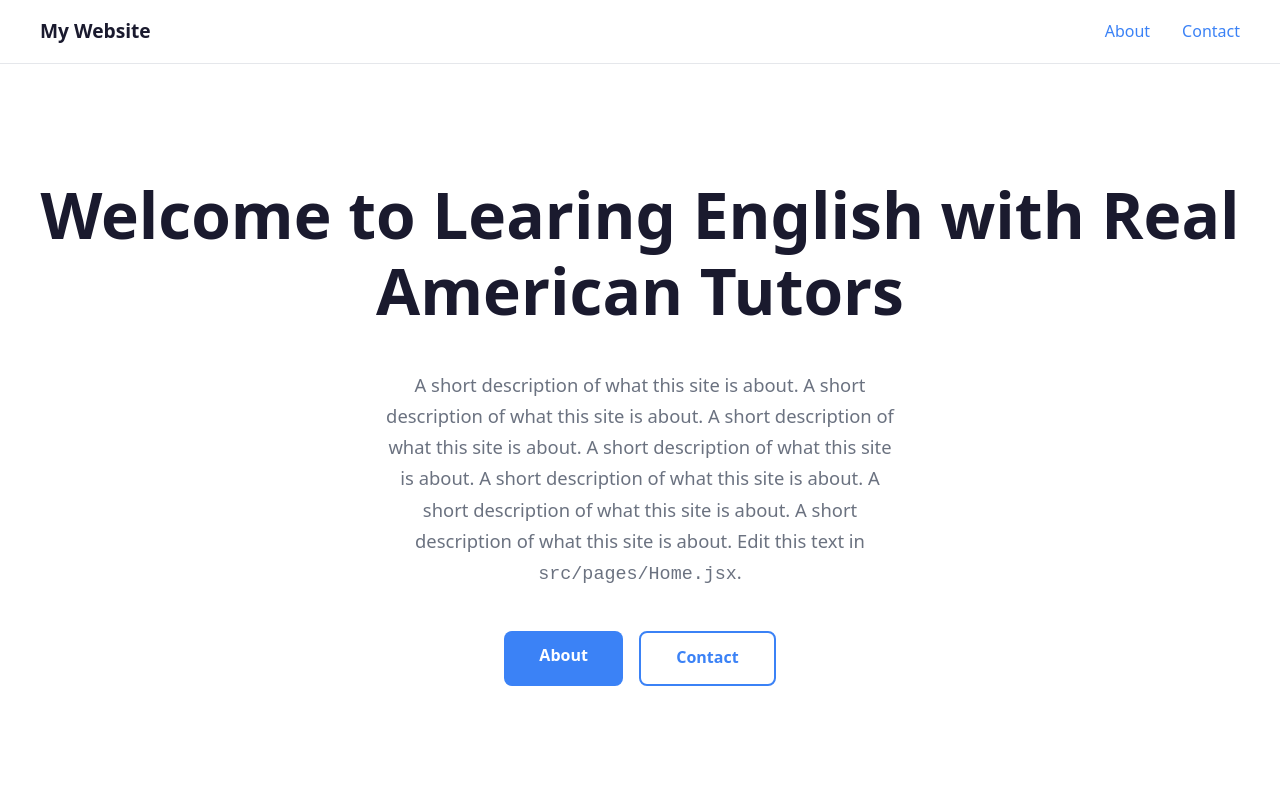
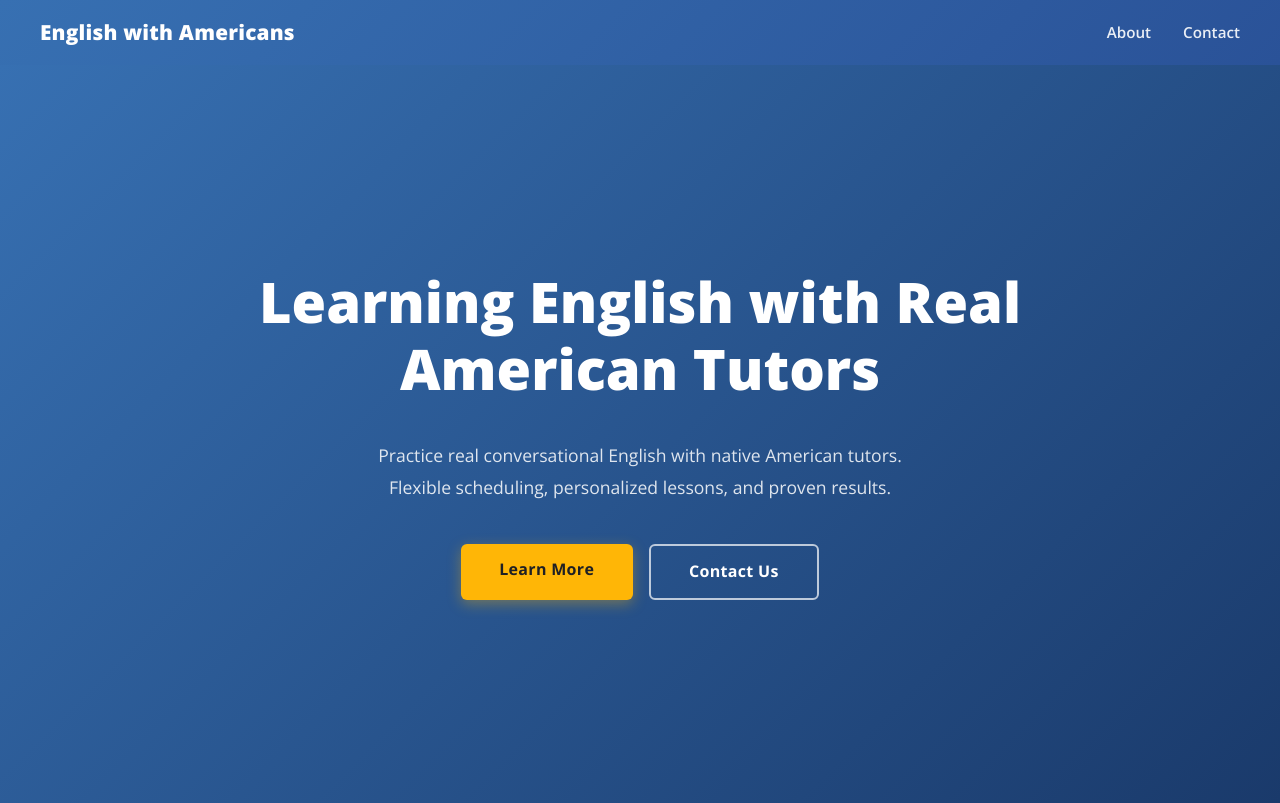
Before and after one commit to spevzner/staticwebsite, a React (Vite) app: page / in a window 1280 px wide. Built offline with nearby package versions, Linux system fonts and the light colour scheme.

Commit message:
Updated the site with an exmaple of lingua-sphere.com

```diff
--- a/index.html
+++ b/index.html
@@ -4,7 +4,10 @@
     <meta charset="UTF-8" />
     <link rel="icon" type="image/svg+xml" href="/vite.svg" />
     <meta name="viewport" content="width=device-width, initial-scale=1.0" />
-    <title>staticwebsite</title>
+    <title>Learning English with Real American Tutors</title>
+    <link rel="preconnect" href="https://fonts.googleapis.com" />
+    <link rel="preconnect" href="https://fonts.gstatic.com" crossorigin />
+    <link href="https://fonts.googleapis.com/css2?family=Open+Sans:wght@400;600;700;800&display=swap" rel="stylesheet" />
   </head>
   <body>
     <div id="root"></div>
--- a/src/App.jsx
+++ b/src/App.jsx
@@ -8,32 +8,35 @@ const navStyle = {
   justifyContent: "space-between",
   alignItems: "center",
   padding: "1rem 2.5rem",
-  borderBottom: "1px solid #e5e7eb",
-  background: "#ffffff",
+  background: "linear-gradient(135deg, #3770b2 0%, #2a5298 100%)",
   position: "sticky",
   top: 0,
   zIndex: 100,
 };
 
 const logoStyle = {
-  fontWeight: "700",
-  fontSize: "1.2rem",
-  color: "#1a1a2e",
+  fontWeight: "800",
+  fontSize: "1.3rem",
+  color: "#ffffff",
+  letterSpacing: "0.01em",
 };
 
-const navLinksStyle = {
-  display: "flex",
-  gap: "2rem",
+const navLinkStyle = {
+  color: "rgba(255,255,255,0.9)",
+  fontWeight: "600",
+  fontSize: "0.95rem",
+  transition: "color 0.2s",
 };
 
 export default function App() {
   return (
     <BrowserRouter>
       <nav style={navStyle}>
-        <Link to="/" style={logoStyle}>My Website</Link>
-        <div style={navLinksStyle}>
-          <Link to="/about">About</Link>
-          <Link to="/contact">Contact</Link>
+        {/* ↓ Change the site name here */}
+        <Link to="/" style={logoStyle}>English with Americans</Link>
+        <div style={{ display: "flex", gap: "2rem" }}>
+          <Link to="/about" style={navLinkStyle}>About</Link>
+          <Link to="/contact" style={navLinkStyle}>Contact</Link>
         </div>
       </nav>
 
--- a/src/index.css
+++ b/src/index.css
@@ -3,15 +3,20 @@
 }
 
 :root {
-  font-family: system-ui, -apple-system, Helvetica, Arial, sans-serif;
+  --blue-primary: #3770b2;
+  --blue-accent:  #5d9cec;
+  --gold:         #ffb606;
+  --text-dark:    #1f2024;
+  --text-muted:   #555e6d;
+
+  font-family: "Open Sans", system-ui, Helvetica, Arial, sans-serif;
   line-height: 1.6;
   font-weight: 400;
-  color: #1a1a2e;
+  color: var(--text-dark);
   background-color: #ffffff;
   font-synthesis: none;
   text-rendering: optimizeLegibility;
   -webkit-font-smoothing: antialiased;
-  -moz-osx-font-smoothing: grayscale;
 }
 
 body {
@@ -20,17 +25,17 @@ body {
   min-height: 100vh;
 }
 
-h1 {
+h1, h2, h3 {
   line-height: 1.2;
   margin: 0;
 }
 
 a {
-  color: #3b82f6;
+  color: var(--blue-accent);
   text-decoration: none;
-  font-weight: 500;
+  font-weight: 600;
 }
 
 a:hover {
-  color: #1d4ed8;
+  color: var(--blue-primary);
 }
--- a/src/pages/Home.jsx
+++ b/src/pages/Home.jsx
@@ -10,68 +10,68 @@ const heroStyle = {
   flexDirection: "column",
   alignItems: "center",
   justifyContent: "center",
-  minHeight: "calc(100vh - 65px)",
+  minHeight: "calc(100vh - 62px)",
   textAlign: "center",
   padding: "4rem 2rem",
+  background: "linear-gradient(135deg, #3770b2 0%, #1a3a6b 100%)",
 };
 
 const headlineStyle = {
-  fontSize: "clamp(2.5rem, 6vw, 4rem)",
+  fontSize: "clamp(2rem, 5vw, 3.5rem)",
   fontWeight: "800",
-  color: "#1a1a2e",
+  color: "#ffffff",
   marginBottom: "1.25rem",
+  maxWidth: "800px",
+  lineHeight: "1.2",
 };
 
 const taglineStyle = {
-  fontSize: "1.15rem",
-  color: "#6b7280",
-  maxWidth: "520px",
+  fontSize: "1.1rem",
+  color: "rgba(255,255,255,0.85)",
+  maxWidth: "560px",
   marginBottom: "2.5rem",
-  lineHeight: "1.7",
+  lineHeight: "1.8",
 };
 
-const btnPrimaryStyle = {
-  padding: "0.8rem 2.2rem",
-  background: "#3b82f6",
-  color: "#ffffff",
-  borderRadius: "8px",
-  fontWeight: "600",
+const btnGoldStyle = {
+  padding: "0.85rem 2.4rem",
+  background: "#ffb606",
+  color: "#1f2024",
+  borderRadius: "6px",
+  fontWeight: "700",
   fontSize: "1rem",
-  transition: "background 0.2s",
+  letterSpacing: "0.02em",
+  boxShadow: "0 4px 14px rgba(255,182,6,0.35)",
 };
 
-const btnSecondaryStyle = {
-  padding: "0.8rem 2.2rem",
+const btnOutlineStyle = {
+  padding: "0.85rem 2.4rem",
   background: "transparent",
-  color: "#3b82f6",
-  border: "2px solid #3b82f6",
-  borderRadius: "8px",
-  fontWeight: "600",
+  color: "#ffffff",
+  border: "2px solid rgba(255,255,255,0.7)",
+  borderRadius: "6px",
+  fontWeight: "700",
   fontSize: "1rem",
-  transition: "background 0.2s, color 0.2s",
+  letterSpacing: "0.02em",
 };
 
 export default function Home() {
   return (
     <main style={heroStyle}>
       {/* ↓ Change this headline */}
-      <h1 style={headlineStyle}>Welcome to Learing English with Real American Tutors</h1>
+      <h1 style={headlineStyle}>
+        Learning English with Real American Tutors
+      </h1>
 
       {/* ↓ Change this tagline */}
       <p style={taglineStyle}>
-        A short description of what this site is about.
-        A short description of what this site is about.
-        A short description of what this site is about.
-        A short description of what this site is about.
-        A short description of what this site is about.
-        A short description of what this site is about.
-        A short description of what this site is about.
-        Edit this text in <code>src/pages/Home.jsx</code>.
+        Practice real conversational English with native American tutors.
+        Flexible scheduling, personalized lessons, and proven results.
       </p>
 
       <div style={{ display: "flex", gap: "1rem", flexWrap: "wrap", justifyContent: "center" }}>
-        <Link to="/about" style={btnPrimaryStyle}>About</Link>
-        <Link to="/contact" style={btnSecondaryStyle}>Contact</Link>
+        <Link to="/about" style={btnGoldStyle}>Learn More</Link>
+        <Link to="/contact" style={btnOutlineStyle}>Contact Us</Link>
       </div>
     </main>
   );
```
